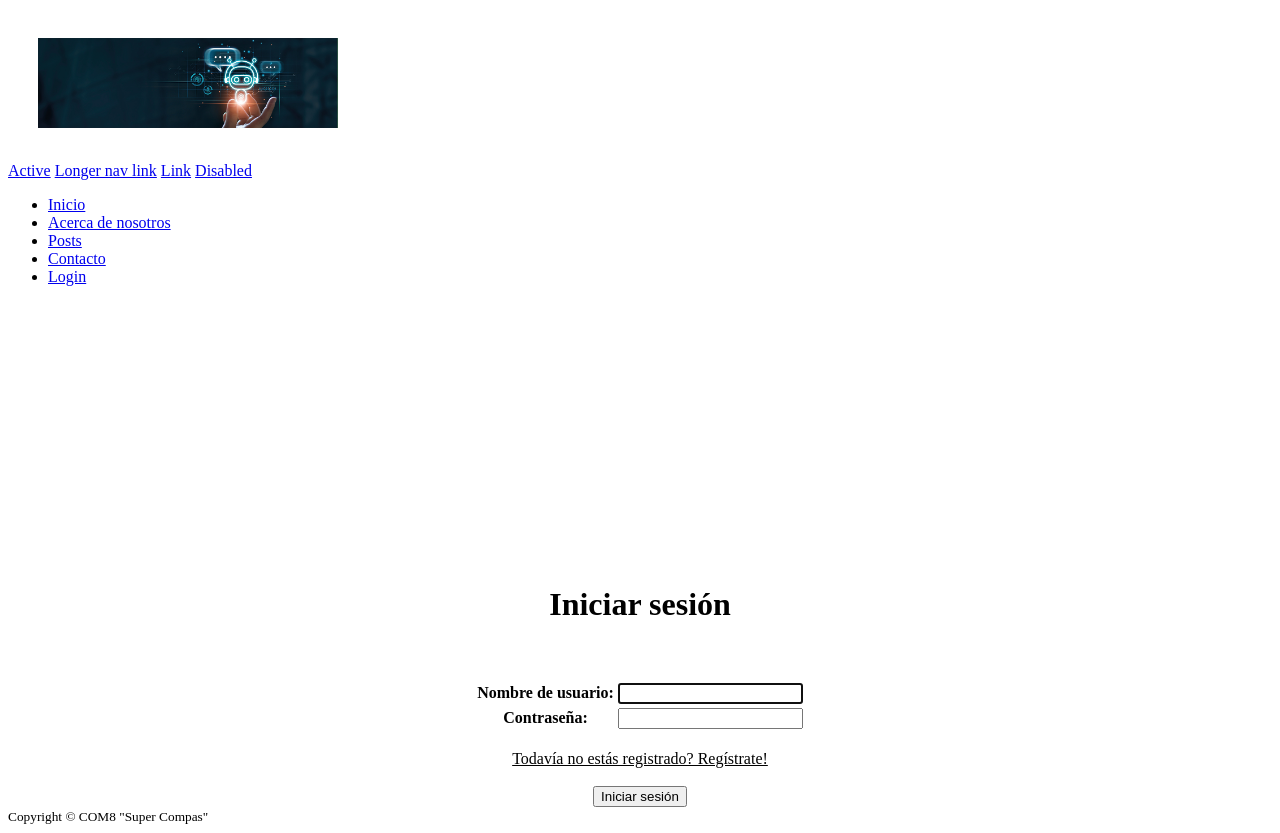
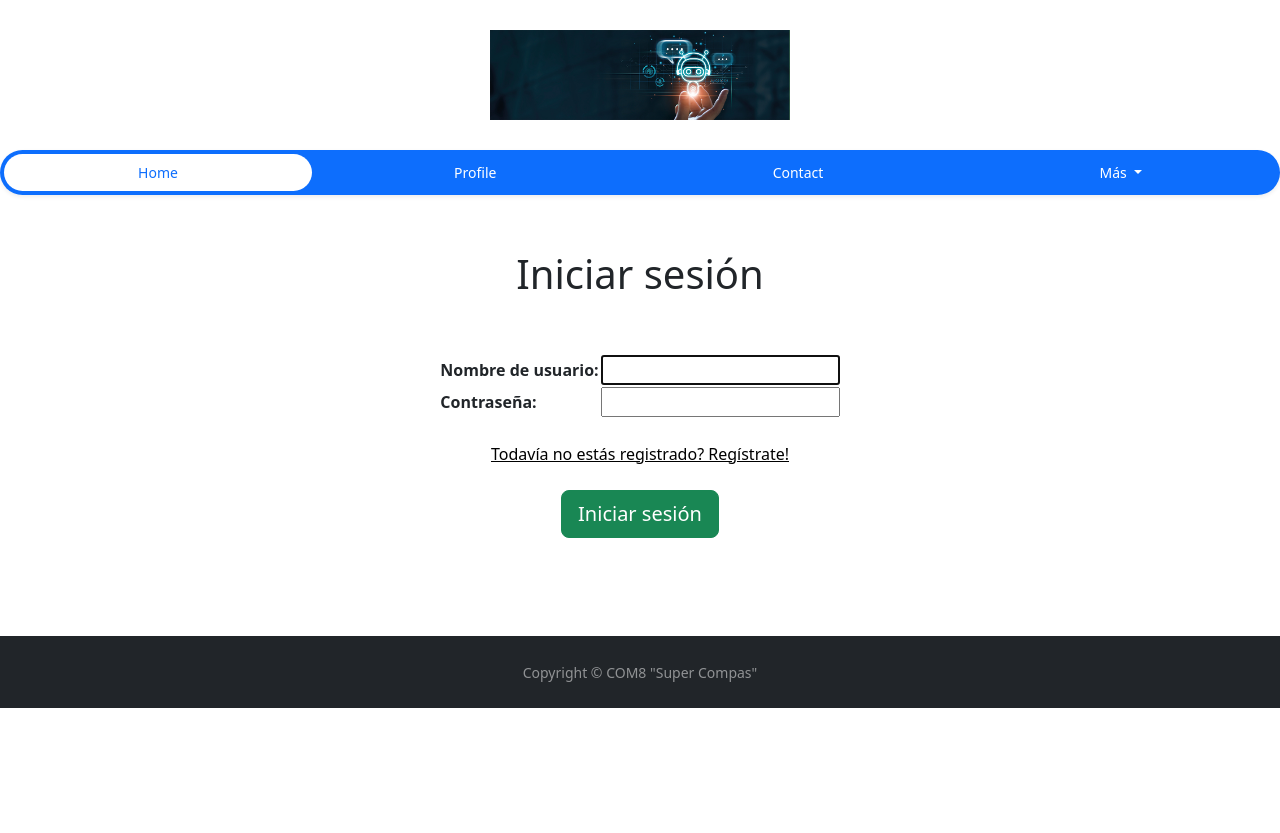
Before and after one commit to PatriNet77/2023-info-com-8, a Django app: page /login/ in a window 1280 px wide. After the commit the page ends 708 px from the top, so only its background shows below. Run offline with Django 4.2, Linux system fonts and the light colour scheme; parts of the project's set-up code (start-up, migrations or seed data) failed here and were passed over.

Commit message:
Frontend
Actualizamos las visuales rumbo al tramo final.

```diff
--- a/Semana13/blog/templates/base.html
+++ b/Semana13/blog/templates/base.html
@@ -5,6 +5,7 @@
 
 <head>
   <title>{% block title %} Inicio de tu desburración {% endblock title %}</title>
+  <link rel="stylesheet" href="https://cdn.jsdelivr.net/npm/bootstrap@5.3.1/dist/css/bootstrap.min.css">
 </head>
 
  <header>
@@ -13,13 +14,43 @@
         <img src="{% static 'img/ia_top.jpg' %}" style="max-width: 300px; margin: 30px;">
     </a>
 
-    <nav class="nav nav-pills flex-column flex-sm-row">
+    <!-- <div class="text-bg-dark p-3">Dark with contrasting color</div> -->
+    <ul class="nav nav-pills nav-fill gap-2 p-1 small bg-primary rounded-5 shadow-sm" id="pillNav2" role="tablist" style="--bs-nav-link-color: var(--bs-white); --bs-nav-pills-link-active-color: var(--bs-primary); --bs-nav-pills-link-active-bg: var(--bs-white);">
+        <li class="nav-item" role="presentation">
+          <button class="nav-link active rounded-5" id="home-tab2" data-bs-toggle="tab" type="button" role="tab" aria-selected="true">Home</button>
+        </li>
+        <li class="nav-item" role="presentation">
+          <button class="nav-link rounded-5" id="profile-tab2" data-bs-toggle="tab" type="button" role="tab" aria-selected="false">Profile</button>
+        </li>
+        <li class="nav-item" role="presentation">
+          <button class="nav-link rounded-5" id="contact-tab2" data-bs-toggle="tab" type="button" role="tab" aria-selected="false">Contact</button>
+        </li>
+        <li class="nav-item dropdown">
+          <a class="nav-link dropdown-toggle" href="#" role="button" data-bs-toggle="dropdown" aria-expanded="false">
+            M&aacute;s
+          </a>
+          <ul class="dropdown-menu">
+            <li><a class="dropdown-item" href="{% url 'index' %}">Inicio</a></li>
+            <li><a class="dropdown-item" href="{% url 'apps.posts:posts' %}">Posts</a></li>
+            <li><a class="dropdown-item" href="{% url 'apps.contacto:contacto' %}">Contacto</a></li>
+            {% if user.is_authenticated %}
+                    <li><a href="{% url 'apps.usuario:logout' %}">Logout</a></li>
+                {% else %}
+                    <li><a href="{% url 'apps.usuario:login' %}">Login</a></li>
+            {% endif %}
+            <li><hr class="dropdown-divider"></li>
+            <li><a class="dropdown-item" href="#">Acerca de nosotros</a></li>
+          </ul>
+        </li>
+    </ul>
+
+    <!-- <nav class="nav nav-pills flex-column flex-sm-row">
         <a class="flex-sm-fill text-sm-center nav-link active" href="#">Active</a>
         <a class="flex-sm-fill text-sm-center nav-link" href="#">Longer nav link</a>
         <a class="flex-sm-fill text-sm-center nav-link" href="#">Link</a>
-        <a class="flex-sm-fill text-sm-center nav-link disabled" href="#" tabindex="-1" aria-disabled="true">Disabled</a>
+        <a class="flex-sm-fill text-sm-center nav-link disabled" href="#" tabindex="-1" aria-disabled="true">Disabled</a> -->
 
-        <div>
+        <!-- <div>
             <ul class="nav-links">
                 <li><a href="{% url 'index' %}">Inicio</a></li>
                 <li><a href="#">Acerca de nosotros</a></li>
@@ -31,7 +62,7 @@
                     <li><a href="{% url 'apps.usuario:login' %}">Login</a></li>
                 {% endif %}
             </ul>
-        </div>
+        </div> -->
     </nav>
 
     {% block contenido %}
@@ -40,9 +71,11 @@
 
     </header>
 
- <footer id="sticky-footer" class="flex-shrink-0 py-4 bg-dark text-white-50">
+ <footer id="sticky-footer" class="flex-shrink-0 py-4 bg-dark text-white-50" style="margin-top: 98px;">
     <!-- place footer here -->
     <div class="container text-center">
         <small>Copyright &copy; COM8 "Super Compas"</small>
     </div>
+    <script src="https://cdn.jsdelivr.net/npm/@popperjs/core@2.11.8/dist/umd/popper.min.js" integrity="sha384-I7E8VVD/ismYTF4hNIPjVp/Zjvgyol6VFvRkX/vR+Vc4jQkC+hVqc2pM8ODewa9r" crossorigin="anonymous"></script>
+    <script src="https://cdn.jsdelivr.net/npm/bootstrap@5.3.1/dist/js/bootstrap.min.js" integrity="sha384-Rx+T1VzGupg4BHQYs2gCW9It+akI2MM/mndMCy36UVfodzcJcF0GGLxZIzObiEfa" crossorigin="anonymous"></script>
  </footer>
--- a/Semana13/blog/templates/registration/login.html
+++ b/Semana13/blog/templates/registration/login.html
@@ -6,7 +6,7 @@
 {% block contenido %}
 <center>
 
-    <form method='POST' style='margin-top: 300px;'>
+    <form method='POST' style='margin-top: 55px;' style='margin-bottom: 50px;'>
         <h1 class='h1'>Iniciar sesión</h1>
         <br>
         <div class='messages'>
```
